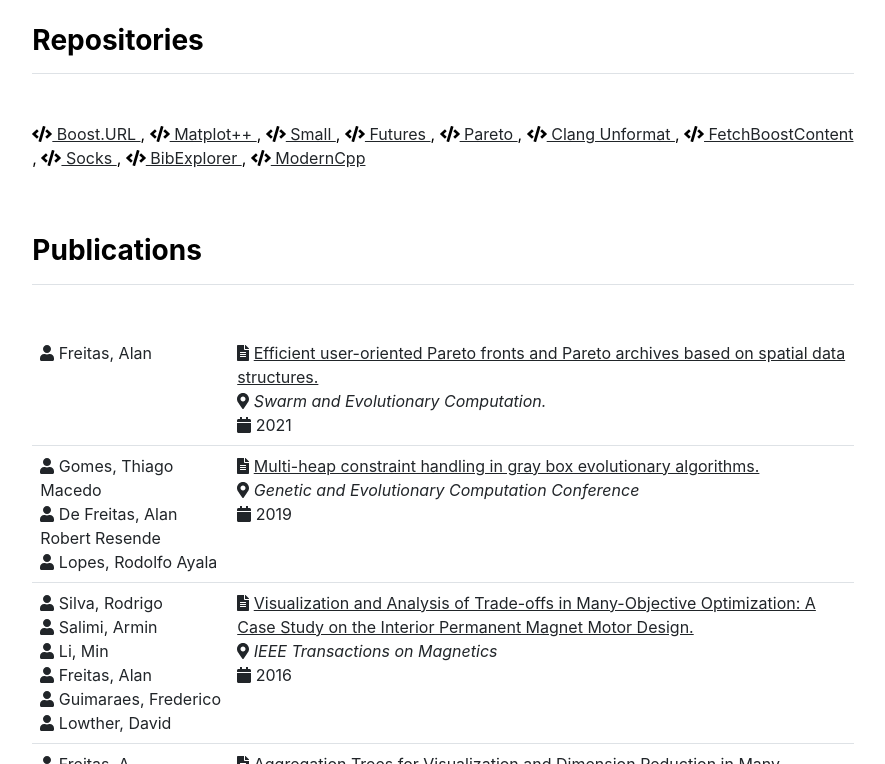
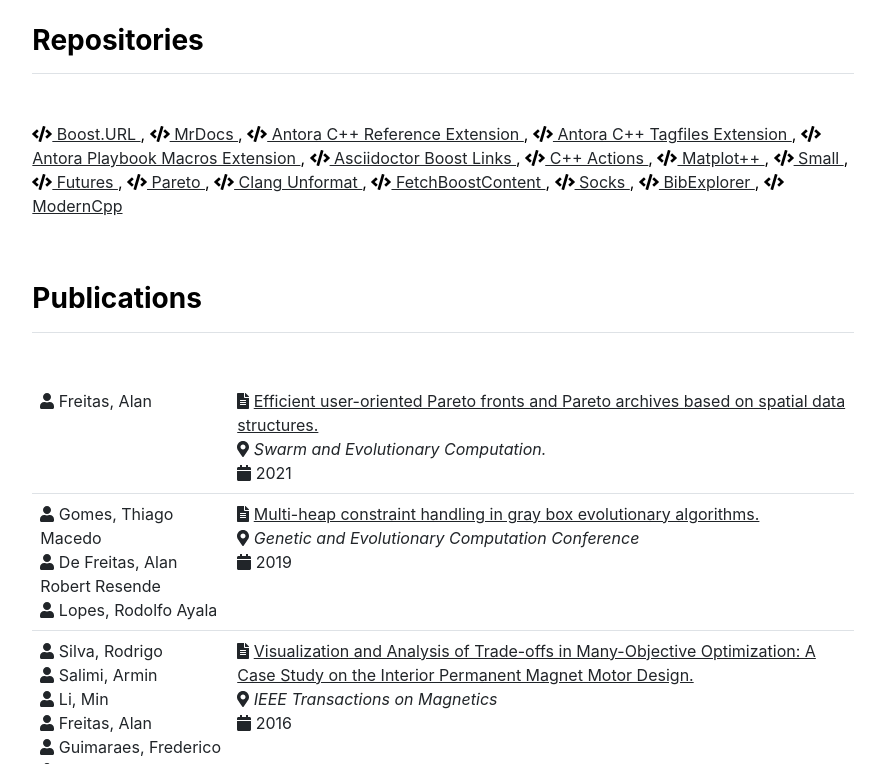
Before and after one commit to alandefreitas/alandefreitas, a Jekyll site: the page built from index.md, in a window 1280 px wide and 900 px high, scrolled down 1179 px, cut to the strip 136-900 px from the top of the window. Shown: the whole strip, without its empty margins (197-1082 px from the left). Built offline with Jekyll 4.4.1, drawn with Linux system fonts in a browser that asks for light colours.

Commit message:
Update repositories.yml

```diff
--- a/_data/repositories.yml
+++ b/_data/repositories.yml
@@ -3,6 +3,36 @@
       name: 'Boost.URL',
       url: 'https://github.com/boostorg/url',
       github: 'boostorg/url'
+  }
+- {
+      name: 'MrDocs',
+      url: 'https://github.com/cppalliance/mrdocs',
+      github: 'cppalliance/mrdocs'
+  }
+- {
+      name: 'Antora C++ Reference Extension',
+      url: 'https://github.com/alandefreitas/antora-cpp-reference-extension',
+      github: 'boostorg/antora-cpp-reference-extension'
+  }
+- {
+      name: 'Antora C++ Tagfiles Extension',
+      url: 'https://github.com/alandefreitas/antora-cpp-tagfiles-extension',
+      github: 'boostorg/antora-cpp-tagfiles-extension'
+  }
+- {
+      name: 'Antora Playbook Macros Extension',
+      url: 'https://github.com/alandefreitas/antora-playbook-macros-extension',
+      github: 'boostorg/antora-playbook-macros-extension'
+  }
+- {
+      name: 'Asciidoctor Boost Links',
+      url: 'https://github.com/alandefreitas/asciidoctor-boost-links',
+      github: 'boostorg/asciidoctor-boost-links'
+  }
+- {
+      name: 'C++ Actions',
+      url: 'https://github.com/alandefreitas/cpp-actions',
+      github: 'boostorg/cpp-actions'
   }
 - {
       name: 'Matplot++',
```
